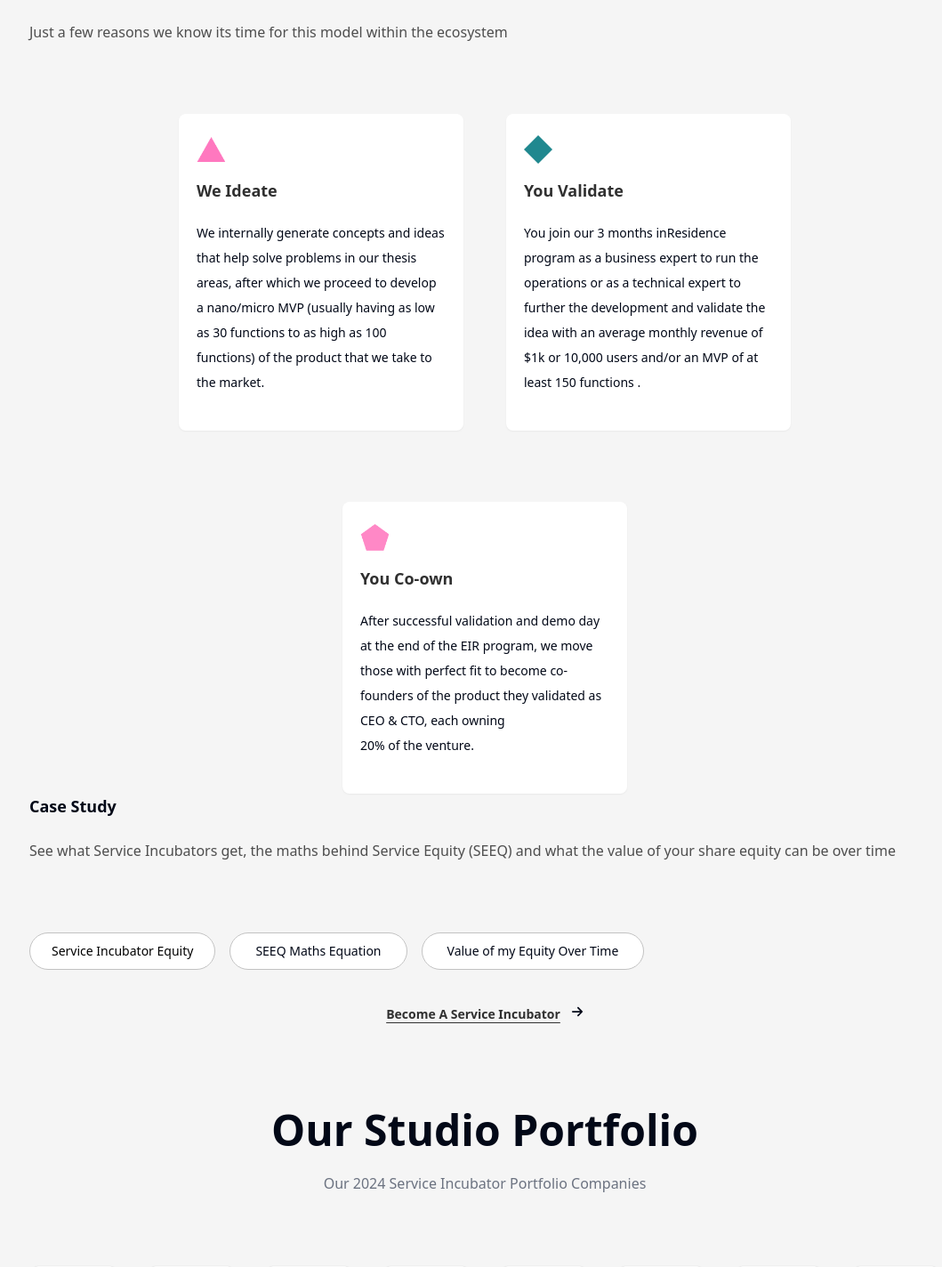
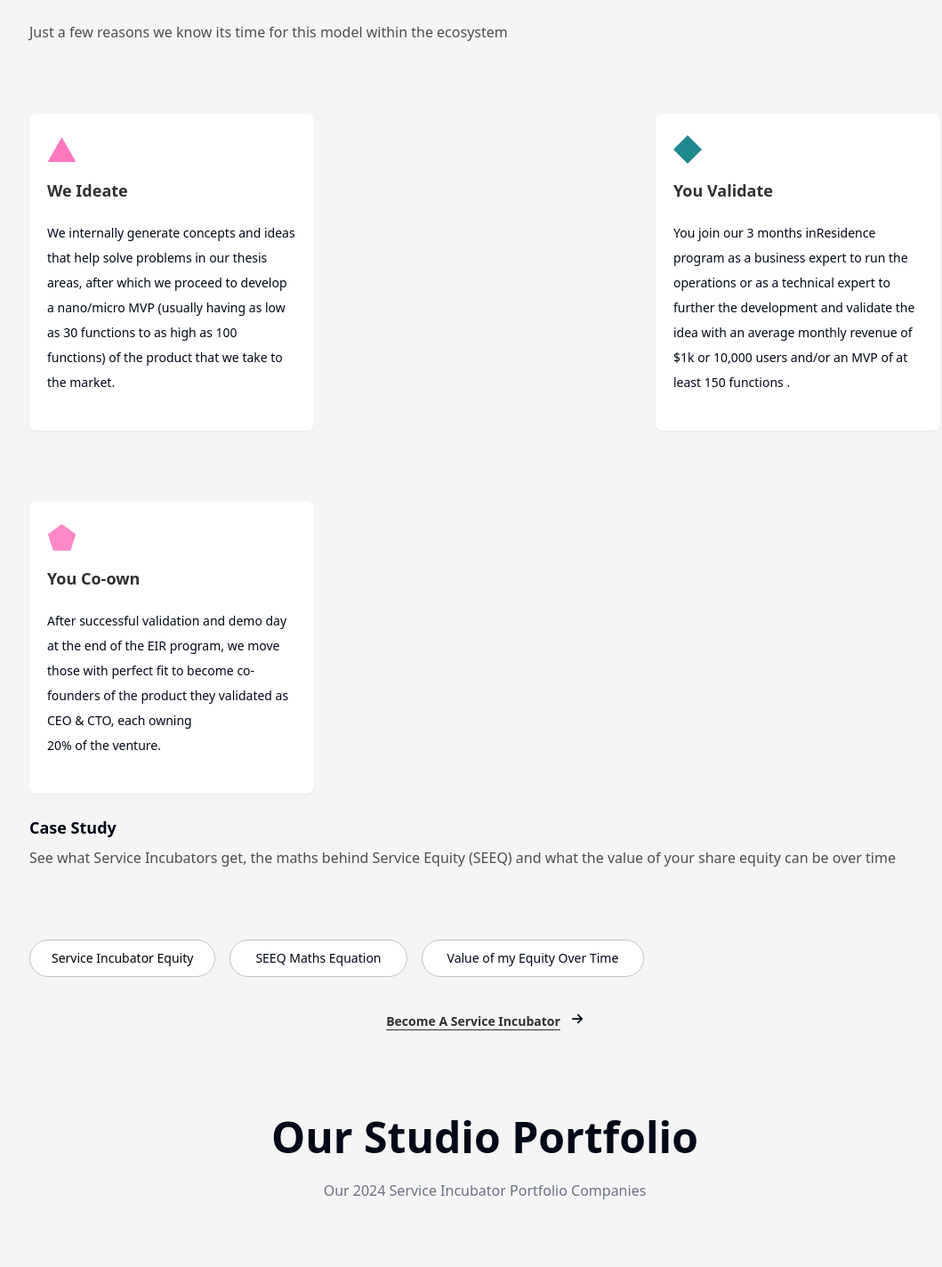
Before and after one commit to tweetbytems/frontlett, a React (Vite) app: page / in a window 1280 px wide. Shown: the part 2880-4304 px from the top of the page at 89% size, without its empty margins (95-1154 px from the left). Built offline with nearby package versions, Linux system fonts and the light colour scheme; no server answers.

Commit message:
responsive

```diff
--- a/src/pages/Home/Equity.tsx
+++ b/src/pages/Home/Equity.tsx
@@ -48,7 +48,7 @@ const Equity = () => {
         See companies and startups offering equity or a mix of cash and equity
         for very important position in their company
       </h5>
-      <div className="flex flex-wrap justify-center gap-x-8 gap-y-4">
+      <div className="flex flex-wrap md:flex-nowrap justify-center gap-x-8 gap-y-4">
         {EquityData.map(({ src, heading, subheading, role }) => (
           <EquityCard
             src={src}
--- a/src/pages/Home/Investor.tsx
+++ b/src/pages/Home/Investor.tsx
@@ -191,7 +191,7 @@ const Investor = () => {
             button,
             workText,
           }) => (
-            <div className="relative border-solid border-l-0 border-2 border-black/20 last:border-r-0 border-b-0 md:border-b-1   p-4 ">
+            <div className="relative border-solid border-l-0 border-2 border-black/20 last:border-r-0 border-b-0 md:border-b-2   p-4 ">
               <h5 className="font-semibold text-sm pb-2 ">{heading}</h5>
               <li>
                 {one}
@@ -209,7 +209,7 @@ const Investor = () => {
               </li>
               <span
                 className={cn(
-                  "text-white last:absolute right-34 bottom-4 h-28 w-60  p-4 hidden lg:block",
+                  "text-white absolute right-34 top-2 h-28 w-60  p-4 hidden lg:block",
                   bg
                 )}
               >
--- a/src/pages/Home/Service.tsx
+++ b/src/pages/Home/Service.tsx
@@ -58,7 +58,7 @@ const Service = () => {
         </div>
 
         {/* <FeaturesCard /> */}
-        <div className="flex  justify-center flex-wrap gap-x-12  gap-y-20 ">
+        <div className="flex  justify-between flex-wrap gap-x-12  gap-y-20 ">
           {FeaturesData.map((feature, index) => (
             <FeaturesCard
               key={index}
@@ -71,8 +71,8 @@ const Service = () => {
         </div>
 
         <div className="">
-          <h2 className="font-semibold  text-lg">Case Study</h2>
-          <h5 className=" text-[#4E4E4E] mt-6 mb-20">
+          <h2 className="font-semibold mt-6 text-lg">Case Study</h2>
+          <h5 className=" text-[#4E4E4E] mt-2 mb-20">
             See what Service Incubators get, the maths behind Service Equity
             (SEEQ) and what the value of your share equity can be over time
           </h5>
```
